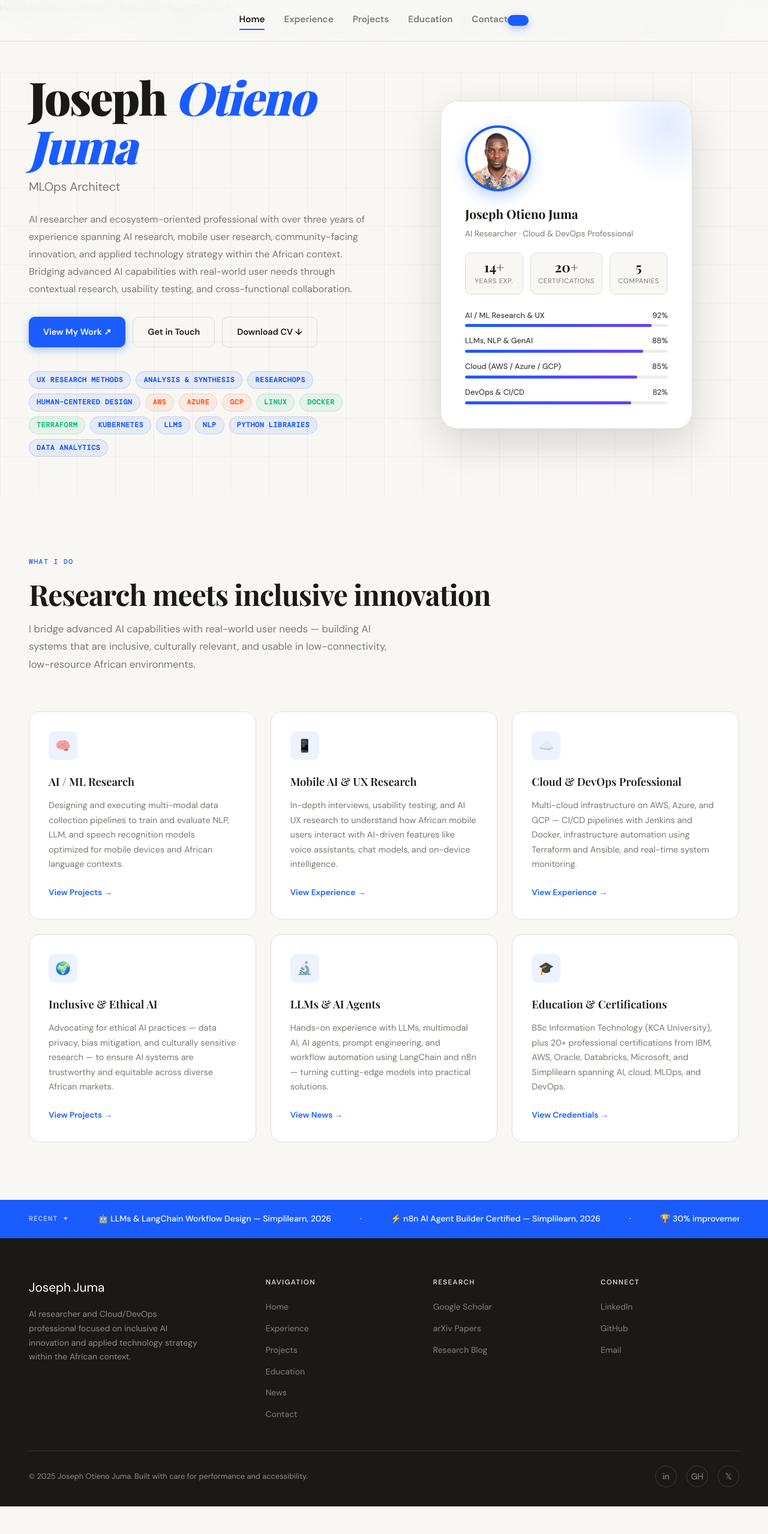
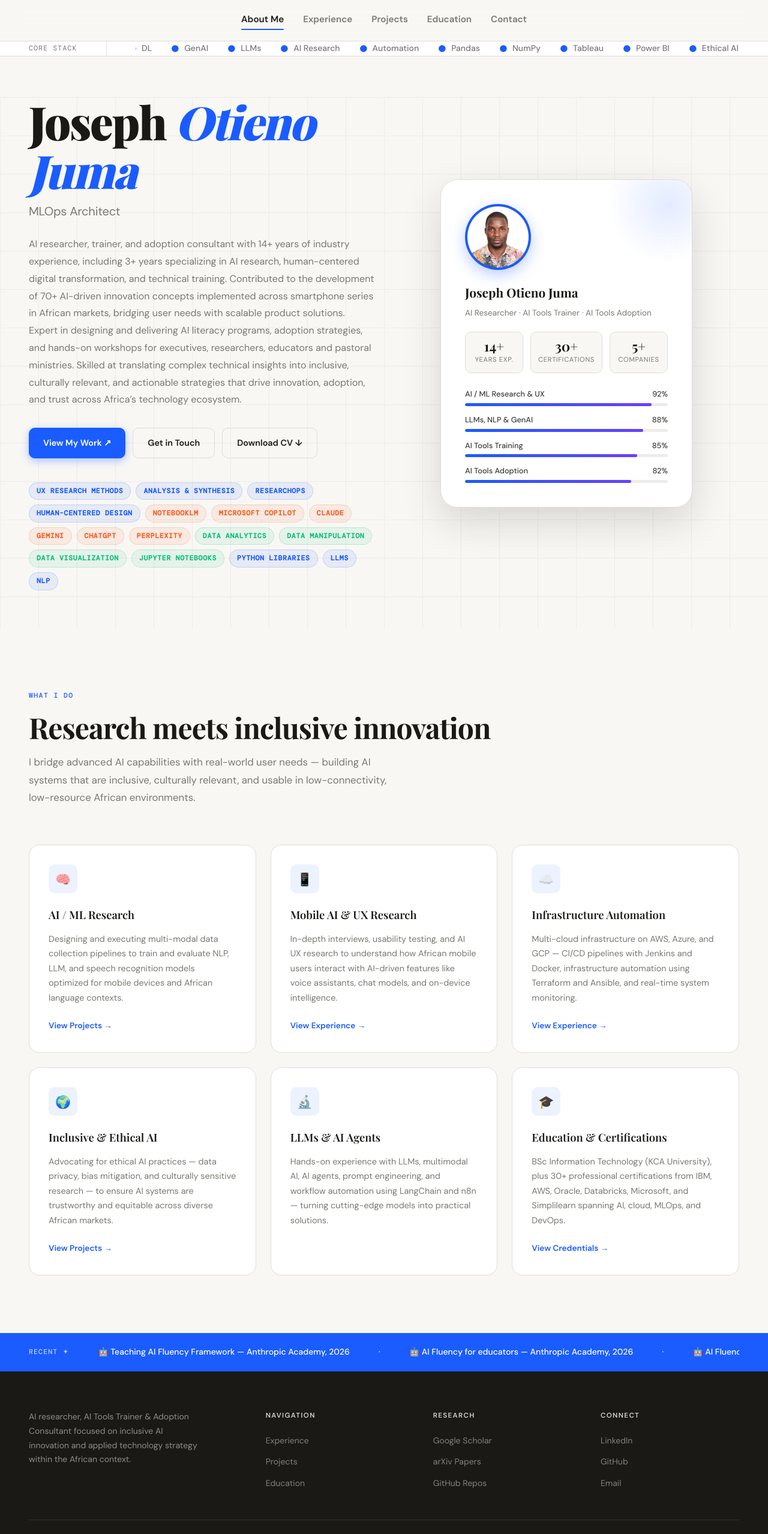
Before and after one commit to josephjuma24/josephjuma24.github.io, a plain HTML site: page index.html in a window 1280 px wide. Shown: the top 2557 px of the page at 60% size. Before the commit the page ends 2511 px from the top, so only its background shows below. Drawn offline with nearby package versions, Linux system fonts and the light colour scheme; a web font is replaced by a local one.

Commit message:
All Changes

```diff
--- a/css/style.css
+++ b/css/style.css
@@ -595,6 +595,7 @@ button, input, textarea, select { font: inherit; }
   border-top: 1px solid var(--clr-border);
   border-bottom: 1px solid var(--clr-border);
   padding: var(--sp-14) 0 var(--sp-14);
+  margin-top: 68px;
   overflow: hidden;
   display: flex;
   align-items: center;
--- a/index.html
+++ b/index.html
@@ -3,11 +3,11 @@
 <head>
   <meta charset="UTF-8" />
   <meta name="viewport" content="width=device-width, initial-scale=1.0" />
-  <meta name="description" content="Joseph Otieno Juma — AI Researcher &amp; Cloud &amp; DevOps &amp;. Specializing in AI UX research, NLP/LLM systems, mobile AI, AWS/Azure/GCP, and inclusive AI for African markets." />
-  <meta property="og:title" content="Joseph Otieno Juma | AI Researcher &amp; Cloud &amp; DevOps &amp;" />
-  <meta property="og:description" content="Portfolio of Joseph Otieno Juma — AI Research, Mobile AI, Cloud Architecture, DevOps, and inclusive AI innovation across African markets." />
+  <meta name="description" content="Joseph Otieno Juma — AI Researcher &amp; AI Tools Trainer &amp; AI Tools Adoption Consultant. Specializing in AI UX research, NLP/LLM systems, mobile AI, AWS/Azure/GCP, and inclusive AI for African markets." />
+  <meta property="og:title" content="Joseph Otieno Juma | AI Researcher &amp; AI Tools Trainer &amp; AI Tools Adoption Consultant" />
+  <meta property="og:description" content="Portfolio of Joseph Otieno Juma — AI Research, Mobile AI, Training, adoption and inclusive AI innovation across African markets." />
   <meta property="og:type" content="website" />
-  <title>Joseph Otieno Juma | AI Researcher &amp; Cloud &amp; DevOps &amp;</title>
+  <title>Joseph Otieno Juma | AI Researcher &amp; AI Tools Trainer &amp; AI Tools Adoption Consultant</title>
   <link rel="preconnect" href="https://fonts.googleapis.com" />
   <link rel="preconnect" href="https://fonts.gstatic.com" crossorigin />
   <link rel="stylesheet" href="css/style.css" />
@@ -16,7 +16,7 @@
     "@context": "https://schema.org",
     "@type": "Person",
     "name": "Joseph Otieno Juma",
-    "jobTitle": "AI Researcher | Cloud/DevOps Professional",
+    "jobTitle": "AI Researcher | AI Tools Trainer | AI Tools Adoption Consultant",
     "url": "https://josephjuma.dev",
     "email": "josephjuma24@gmail.com",
     "telephone": "+254721747991",
@@ -31,29 +31,20 @@
   <div class="container navbar-inner">
     <a href="index.html" class="nav-logo"><!-- Joseph<span>.</span>Juma --></a>
     <nav class="nav-links" role="navigation" aria-label="Main navigation">
-      <a href="index.html">Home</a>
+      <a href="index.html">About Me</a>
       <a href="experience.html">Experience</a>
       <a href="projects.html">Projects</a>
       <a href="education.html">Education</a>
-      <!-- a href="news.html">News</a -->
       <a href="contact.html">Contact</a>
     </nav>
-    <a href="contact.html" class="btn btn-primary nav-cta" style="font-size:0.82rem;padding:0.55rem 1.1rem;">
-      <!-- Hire Me ↗ -->
-    </a>
+    <!-- a href="contact.html" class="btn btn-primary nav-cta" style="font-size:0.82rem;padding:0.55rem 1.1rem;">
+
+    </a-->
     <button class="nav-toggle" aria-label="Toggle mobile menu" aria-expanded="false">
       <span></span><span></span><span></span>
     </button>
   </div>
 </header>
-<nav class="mobile-menu" aria-label="Mobile navigation">
-  <a href="index.html">Home</a>
-  <a href="experience.html">Experience</a>
-  <a href="projects.html">Projects</a>
-  <a href="education.html">Education</a>
-  <a href="news.html">News</a>
-  <a href="contact.html">Contact</a>
-</nav>
 
 <!-- ══ COMPETENCIES MARQUEE ═════════════════════════════════════ -->
 <div class="competencies" aria-label="Core competencies">
@@ -63,32 +54,20 @@
       <div class="comp-divider"></div>
       <div class="comp-scroll-track">
         <div class="comp-scroll" aria-hidden="true">
-          <span class="comp-item"><svg xmlns="http://www.w3.org/2000/svg" width="14" height="14" fill="currentColor" viewBox="0 0 24 24"><circle cx="12" cy="12" r="10"/></svg>PyTorch</span>
-          <span class="comp-item"><svg xmlns="http://www.w3.org/2000/svg" width="14" height="14" fill="currentColor" viewBox="0 0 24 24"><circle cx="12" cy="12" r="10"/></svg>TensorFlow</span>
-          <span class="comp-item"><svg xmlns="http://www.w3.org/2000/svg" width="14" height="14" fill="currentColor" viewBox="0 0 24 24"><circle cx="12" cy="12" r="10"/></svg>LLMs &amp; LangChain</span>
-          <span class="comp-item"><svg xmlns="http://www.w3.org/2000/svg" width="14" height="14" fill="currentColor" viewBox="0 0 24 24"><circle cx="12" cy="12" r="10"/></svg>AWS</span>
-          <span class="comp-item"><svg xmlns="http://www.w3.org/2000/svg" width="14" height="14" fill="currentColor" viewBox="0 0 24 24"><circle cx="12" cy="12" r="10"/></svg>Azure</span>
-          <span class="comp-item"><svg xmlns="http://www.w3.org/2000/svg" width="14" height="14" fill="currentColor" viewBox="0 0 24 24"><circle cx="12" cy="12" r="10"/></svg>GCP</span>
-          <span class="comp-item"><svg xmlns="http://www.w3.org/2000/svg" width="14" height="14" fill="currentColor" viewBox="0 0 24 24"><circle cx="12" cy="12" r="10"/></svg>Docker</span>
-          <span class="comp-item"><svg xmlns="http://www.w3.org/2000/svg" width="14" height="14" fill="currentColor" viewBox="0 0 24 24"><circle cx="12" cy="12" r="10"/></svg>Terraform</span>
-          <span class="comp-item"><svg xmlns="http://www.w3.org/2000/svg" width="14" height="14" fill="currentColor" viewBox="0 0 24 24"><circle cx="12" cy="12" r="10"/></svg>Python &amp; Bash</span>
-          <span class="comp-item"><svg xmlns="http://www.w3.org/2000/svg" width="14" height="14" fill="currentColor" viewBox="0 0 24 24"><circle cx="12" cy="12" r="10"/></svg>AI UX Research</span>
-          <span class="comp-item"><svg xmlns="http://www.w3.org/2000/svg" width="14" height="14" fill="currentColor" viewBox="0 0 24 24"><circle cx="12" cy="12" r="10"/></svg>n8n Automation</span>
-          <span class="comp-item"><svg xmlns="http://www.w3.org/2000/svg" width="14" height="14" fill="currentColor" viewBox="0 0 24 24"><circle cx="12" cy="12" r="10"/></svg>Pandas &amp; NumPy</span>
-          <span class="comp-item"><svg xmlns="http://www.w3.org/2000/svg" width="14" height="14" fill="currentColor" viewBox="0 0 24 24"><circle cx="12" cy="12" r="10"/></svg>Tableau / Power BI</span>
-          <span class="comp-item"><svg xmlns="http://www.w3.org/2000/svg" width="14" height="14" fill="currentColor" viewBox="0 0 24 24"><circle cx="12" cy="12" r="10"/></svg>Jenkins &amp; CI/CD</span>
-          <span class="comp-item"><svg xmlns="http://www.w3.org/2000/svg" width="14" height="14" fill="currentColor" viewBox="0 0 24 24"><circle cx="12" cy="12" r="10"/></svg>Ethical AI &amp; Governance</span>
-          <!-- duplicate for infinite loop -->
-          <span class="comp-item"><svg xmlns="http://www.w3.org/2000/svg" width="14" height="14" fill="currentColor" viewBox="0 0 24 24"><circle cx="12" cy="12" r="10"/></svg>PyTorch</span>
-          <span class="comp-item"><svg xmlns="http://www.w3.org/2000/svg" width="14" height="14" fill="currentColor" viewBox="0 0 24 24"><circle cx="12" cy="12" r="10"/></svg>TensorFlow</span>
-          <span class="comp-item"><svg xmlns="http://www.w3.org/2000/svg" width="14" height="14" fill="currentColor" viewBox="0 0 24 24"><circle cx="12" cy="12" r="10"/></svg>LLMs &amp; LangChain</span>
-          <span class="comp-item"><svg xmlns="http://www.w3.org/2000/svg" width="14" height="14" fill="currentColor" viewBox="0 0 24 24"><circle cx="12" cy="12" r="10"/></svg>AWS</span>
-          <span class="comp-item"><svg xmlns="http://www.w3.org/2000/svg" width="14" height="14" fill="currentColor" viewBox="0 0 24 24"><circle cx="12" cy="12" r="10"/></svg>Azure</span>
-          <span class="comp-item"><svg xmlns="http://www.w3.org/2000/svg" width="14" height="14" fill="currentColor" viewBox="0 0 24 24"><circle cx="12" cy="12" r="10"/></svg>GCP</span>
-          <span class="comp-item"><svg xmlns="http://www.w3.org/2000/svg" width="14" height="14" fill="currentColor" viewBox="0 0 24 24"><circle cx="12" cy="12" r="10"/></svg>Docker</span>
-          <span class="comp-item"><svg xmlns="http://www.w3.org/2000/svg" width="14" height="14" fill="currentColor" viewBox="0 0 24 24"><circle cx="12" cy="12" r="10"/></svg>Terraform</span>
-          <span class="comp-item"><svg xmlns="http://www.w3.org/2000/svg" width="14" height="14" fill="currentColor" viewBox="0 0 24 24"><circle cx="12" cy="12" r="10"/></svg>Python &amp; Bash</span>
-          <span class="comp-item"><svg xmlns="http://www.w3.org/2000/svg" width="14" height="14" fill="currentColor" viewBox="0 0 24 24"><circle cx="12" cy="12" r="10"/></svg>AI UX Research</span>
+          <span class="comp-item"><svg xmlns="http://www.w3.org/2000/svg" width="14" height="14" fill="currentColor" viewBox="0 0 24 24"><circle cx="12" cy="12" r="10"/></svg>AI</span>
+          <span class="comp-item"><svg xmlns="http://www.w3.org/2000/svg" width="14" height="14" fill="currentColor" viewBox="0 0 24 24"><circle cx="12" cy="12" r="10"/></svg>ML</span>
+          <span class="comp-item"><svg xmlns="http://www.w3.org/2000/svg" width="14" height="14" fill="currentColor" viewBox="0 0 24 24"><circle cx="12" cy="12" r="10"/></svg>DL</span>
+          <span class="comp-item"><svg xmlns="http://www.w3.org/2000/svg" width="14" height="14" fill="currentColor" viewBox="0 0 24 24"><circle cx="12" cy="12" r="10"/></svg>GenAI</span>
+          <span class="comp-item"><svg xmlns="http://www.w3.org/2000/svg" width="14" height="14" fill="currentColor" viewBox="0 0 24 24"><circle cx="12" cy="12" r="10"/></svg>LLMs</span>
+          <span class="comp-item"><svg xmlns="http://www.w3.org/2000/svg" width="14" height="14" fill="currentColor" viewBox="0 0 24 24"><circle cx="12" cy="12" r="10"/></svg>AI Research</span>
+          <span class="comp-item"><svg xmlns="http://www.w3.org/2000/svg" width="14" height="14" fill="currentColor" viewBox="0 0 24 24"><circle cx="12" cy="12" r="10"/></svg>Automation</span>
+          <span class="comp-item"><svg xmlns="http://www.w3.org/2000/svg" width="14" height="14" fill="currentColor" viewBox="0 0 24 24"><circle cx="12" cy="12" r="10"/></svg>Pandas</span>
+          <span class="comp-item"><svg xmlns="http://www.w3.org/2000/svg" width="14" height="14" fill="currentColor" viewBox="0 0 24 24"><circle cx="12" cy="12" r="10"/></svg>NumPy</span>
+          <span class="comp-item"><svg xmlns="http://www.w3.org/2000/svg" width="14" height="14" fill="currentColor" viewBox="0 0 24 24"><circle cx="12" cy="12" r="10"/></svg>Tableau</span>
+          <span class="comp-item"><svg xmlns="http://www.w3.org/2000/svg" width="14" height="14" fill="currentColor" viewBox="0 0 24 24"><circle cx="12" cy="12" r="10"/></svg>Power BI</span>
+          <span class="comp-item"><svg xmlns="http://www.w3.org/2000/svg" width="14" height="14" fill="currentColor" viewBox="0 0 24 24"><circle cx="12" cy="12" r="10"/></svg>Ethical AI</span>
+          <span class="comp-item"><svg xmlns="http://www.w3.org/2000/svg" width="14" height="14" fill="currentColor" viewBox="0 0 24 24"><circle cx="12" cy="12" r="10"/></svg>Data Analytics</span>
+          <span class="comp-item"><svg xmlns="http://www.w3.org/2000/svg" width="14" height="14" fill="currentColor" viewBox="0 0 24 24"><circle cx="12" cy="12" r="10"/></svg>AI Fluency</span>
         </div>
       </div>
     </div>
@@ -103,20 +82,20 @@
     <div class="hero-text">
       <h1 class="hero-name">Joseph <em>Otieno Juma</em></h1>
       <p class="hero-role">
-        <span id="typewriter">AI Researcher &amp; Engineer</span><span style="animation:cursor-blink 0.9s step-end infinite;color:var(--clr-accent)">|</span>
+        <span id="typewriter">AI Researcher &amp; Trainer</span><span style="animation:cursor-blink 0.9s step-end infinite;color:var(--clr-accent)">|</span>
       </p>
       <style>
         @keyframes cursor-blink{0%,100%{opacity:1}50%{opacity:0}}
       </style>
 
       <p class="hero-bio">
-        AI researcher and ecosystem-oriented professional with over three years of experience spanning AI research, mobile user research, community-facing innovation, and applied technology strategy within the African context. Bridging advanced AI capabilities with real-world user needs through contextual research, usability testing, and cross-functional collaboration.
+        AI researcher, trainer, and adoption consultant with 14+ years of industry experience, including 3+ years specializing in AI research, human-centered digital transformation, and technical training. Contributed to the development of 70+ AI-driven innovation concepts implemented across smartphone series in African markets, bridging user needs with scalable product solutions. Expert in designing and delivering AI literacy programs, adoption strategies, and hands-on workshops for executives, researchers, educators and pastoral ministries. Skilled at translating complex technical insights into inclusive, culturally relevant, and actionable strategies that drive innovation, adoption, and trust across Africa’s technology ecosystem.
       </p>
 
       <div class="hero-actions">
         <a href="experience.html" class="btn btn-primary">View My Work ↗</a>
         <a href="contact.html"    class="btn btn-outline">Get in Touch</a>
-        <a href="#"               class="btn btn-outline" download>Download CV ↓</a>
+        <a href="assets/Joseph-Otieno-Juma-CV.pdf" class="btn btn-outline" download="Joseph-Otieno-Juma-CV.pdf">Download CV ↓</a>
       </div>
 
       <div class="hero-chips">
@@ -124,17 +103,19 @@
         <span class="badge">Analysis & Synthesis</span>
         <span class="badge">ResearchOps</span>
         <span class="badge">Human-Centered Design</span>
-        <span class="badge badge-orange">AWS</span>
-        <span class="badge badge-orange">Azure</span>
-        <span class="badge badge-orange">GCP</span>
-        <span class="badge badge-green">Linux</span>
-        <span class="badge badge-green">Docker</span>
-        <span class="badge badge-green">Terraform</span>
-        <span class="badge badge-red">Kubernetes</span>
-        <span class="badge">LLMs</span>
-        <span class="badge">NLP</span>
-        <span class="badge">Python Libraries</span>
-        <span class="badge">Data Analytics</span>
+        <span class="badge badge-orange">NotebookLM</span>
+        <span class="badge badge-orange">Microsoft Copilot</span>
+        <span class="badge badge-orange">Claude</span>
+        <span class="badge badge-orange">Gemini</span>
+        <span class="badge badge-orange">ChatGPT</span>
+        <span class="badge badge-orange">Perplexity</span>
+        <span class="badge badge-green">Data Analytics</span>
+        <span class="badge badge-green">Data Manipulation</span>
+        <span class="badge badge-green">Data Visualization</span>
+         <span class="badge badge-green">Jupyter Notebooks</span>
+         <span class="badge badge-red">Python Libraries</span>
+        <span class="badge badge-red">LLMs</span>
+        <span class="badge badge-red">NLP</span>
       </div>
     </div>
 
@@ -147,7 +128,7 @@
           </div>
         </div>
         <div class="hero-card-name">Joseph Otieno Juma</div>
-        <div class="hero-card-sub">AI Researcher · Cloud &amp; DevOps Professional </div>
+        <div class="hero-card-sub">AI Researcher · AI Tools Trainer · AI Tools Adoption</div>
 
         <!-- Stats -->
         <div class="stat-row">
@@ -156,11 +137,11 @@
             <div class="stat-label">Years Exp.</div>
           </div>
           <div class="stat-item">
-            <div class="stat-number" data-count="20" data-suffix="+">0+</div>
+            <div class="stat-number" data-count="30" data-suffix="+">0+</div>
             <div class="stat-label">Certifications</div>
           </div>
           <div class="stat-item">
-            <div class="stat-number" data-count="5" data-suffix="">0</div>
+            <div class="stat-number" data-count="5" data-suffix="+">0+</div>
             <div class="stat-label">Companies</div>
           </div>
         </div>
@@ -185,7 +166,7 @@
           </div>
           <div class="skill-bar-item">
             <div class="skill-bar-header">
-              <span>Cloud (AWS / Azure / GCP)</span><span>85%</span>
+              <span>AI Tools Training</span><span>85%</span>
             </div>
             <div class="skill-bar-track">
               <div class="skill-bar-fill" style="--w:0.85"></div>
@@ -193,7 +174,7 @@
           </div>
           <div class="skill-bar-item">
             <div class="skill-bar-header">
-              <span>DevOps &amp; CI/CD</span><span>82%</span>
+              <span>AI Tools Adoption</span><span>82%</span>
             </div>
             <div class="skill-bar-track">
               <div class="skill-bar-fill" style="--w:0.82"></div>
@@ -232,7 +213,7 @@
       </div>
       <div class="feat-card fade-up">
         <div class="feat-icon">☁️</div>
-        <div class="feat-title">Cloud &amp; DevOps Professional</div>
+        <div class="feat-title">Infrastructure Automation</div>
         <p class="feat-desc">Multi-cloud infrastructure on AWS, Azure, and GCP — CI/CD pipelines with Jenkins and Docker, infrastructure automation using Terraform and Ansible, and real-time system monitoring.</p>
         <a href="experience.html" class="feat-link">View Experience →</a>
       </div>
@@ -246,12 +227,11 @@
         <div class="feat-icon">🔬</div>
         <div class="feat-title">LLMs &amp; AI Agents</div>
         <p class="feat-desc">Hands-on experience with LLMs, multimodal AI, AI agents, prompt engineering, and workflow automation using LangChain and n8n — turning cutting-edge models into practical solutions.</p>
-        <a href="news.html" class="feat-link">View News →</a>
       </div>
       <div class="feat-card fade-up">
         <div class="feat-icon">🎓</div>
         <div class="feat-title">Education &amp; Certifications</div>
-        <p class="feat-desc">BSc Information Technology (KCA University), plus 20+ professional certifications from IBM, AWS, Oracle, Databricks, Microsoft, and Simplilearn spanning AI, cloud, MLOps, and DevOps.</p>
+        <p class="feat-desc">BSc Information Technology (KCA University), plus 30+ professional certifications from IBM, AWS, Oracle, Databricks, Microsoft, and Simplilearn spanning AI, cloud, MLOps, and DevOps.</p>
         <a href="education.html" class="feat-link">View Credentials →</a>
       </div>
     </div>
@@ -263,7 +243,11 @@
   <div class="container">
     <div style="display:flex;gap:var(--sp-12);color:#fff;font-size:0.875rem;font-weight:500;align-items:center;white-space:nowrap;overflow:hidden;">
       <span style="flex-shrink:0;font-family:var(--font-mono);font-size:0.72rem;letter-spacing:0.1em;opacity:0.7;text-transform:uppercase;">RECENT ✦</span>
-      <span>🤖 LLMs &amp; LangChain Workflow Design — Simplilearn, 2026</span>
+      <span>🤖 Teaching AI Fluency Framework — Anthropic Academy, 2026</span>
+      <span>·</span>
+      <span>🤖 AI Fluency for educators — Anthropic Academy, 2026</span>
+      <span>·</span>
+      <span>🤖 AI Fluency: Framework & Foundations — Anthropic Academy, 2026</span>
       <span>·</span>
       <span>⚡ n8n AI Agent Builder Certified — Simplilearn, 2026</span>
       <span>·</span>
@@ -281,18 +265,15 @@
   <div class="container">
     <div class="footer-top">
       <div class="footer-brand">
-        <a class="nav-logo" href="index.html">Joseph<span style="color:var(--clr-accent);">.</span>Juma</a>
-        <p>AI researcher and Cloud/DevOps professional focused on inclusive AI innovation and applied technology strategy within the African context.</p>
+        <!--a class="nav-logo" href="index.html">Joseph<span style="color:var(--clr-accent);">.</span>Juma</a-->
+        <p>AI researcher, AI Tools Trainer & Adoption Consultant focused on inclusive AI innovation and applied technology strategy within the African context.</p>
       </div>
       <div>
         <p class="footer-col-title">Navigation</p>
         <div class="footer-links">
-          <a href="index.html">Home</a>
           <a href="experience.html">Experience</a>
           <a href="projects.html">Projects</a>
           <a href="education.html">Education</a>
-          <a href="news.html">News</a>
-          <a href="contact.html">Contact</a>
         </div>
       </div>
       <div>
@@ -300,7 +281,7 @@
         <div class="footer-links">
           <a href="https://scholar.google.com" target="_blank" rel="noopener">Google Scholar</a>
           <a href="https://arxiv.org"          target="_blank" rel="noopener">arXiv Papers</a>
-          <a href="news.html">Research Blog</a>
+          <a href="https://github.com"        target="_blank" rel="noopener">GitHub Repos</a>
         </div>
       </div>
       <div>
@@ -313,7 +294,7 @@
       </div>
     </div>
     <div class="footer-bottom">
-      <p>© 2025 Joseph Otieno Juma. Built with care for performance and accessibility.</p>
+      <p>© 2026 Joseph Otieno Juma. Built with care for performance and accessibility.</p>
       <div class="footer-social">
         <a href="https://linkedin.com" target="_blank" rel="noopener" aria-label="LinkedIn">in</a>
         <a href="https://github.com"   target="_blank" rel="noopener" aria-label="GitHub">GH</a>
```
Also changed, not shown: contact.html (+17 -17 lines), education.html (+18 -27 lines), experience.html (+62 -22 lines), projects.html (+18 -19 lines), 1 other file.
